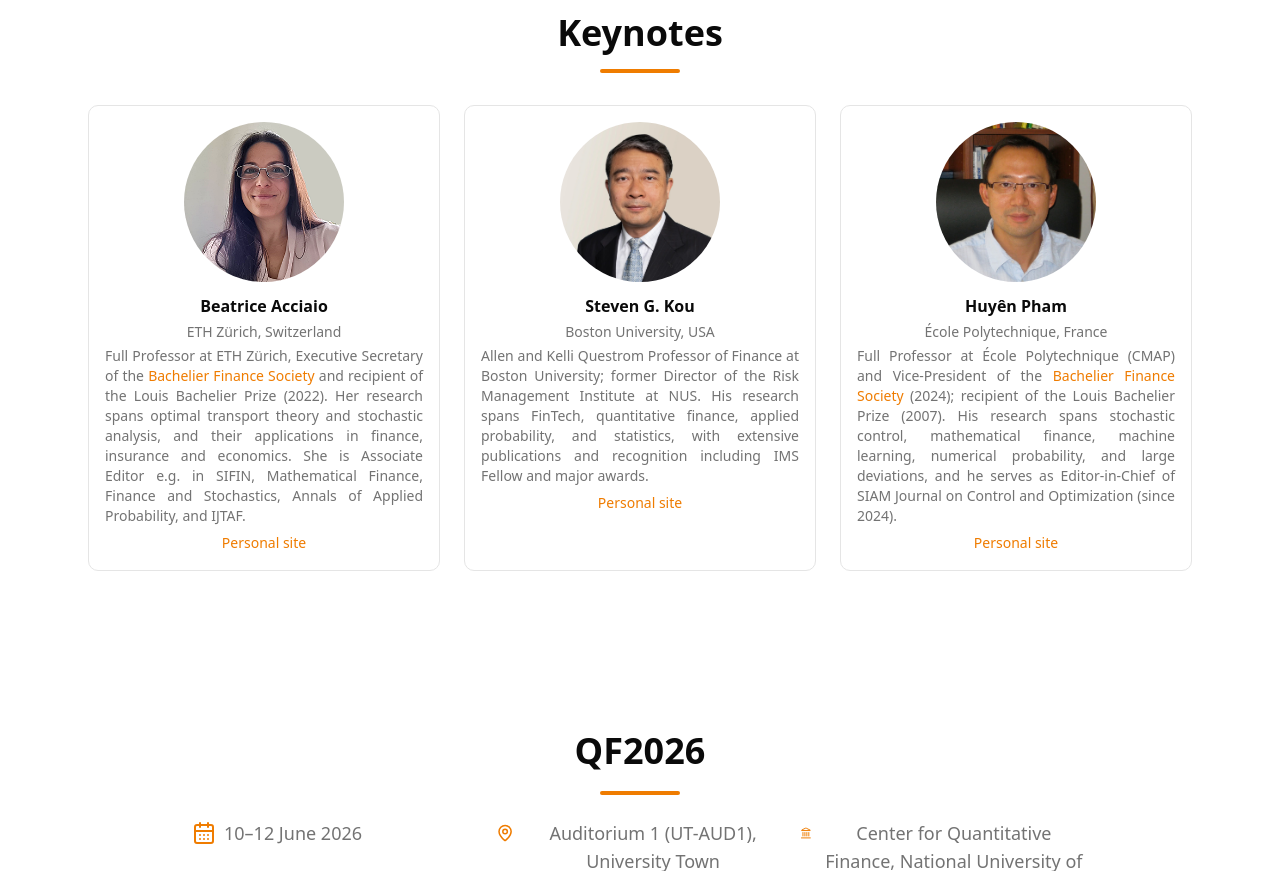
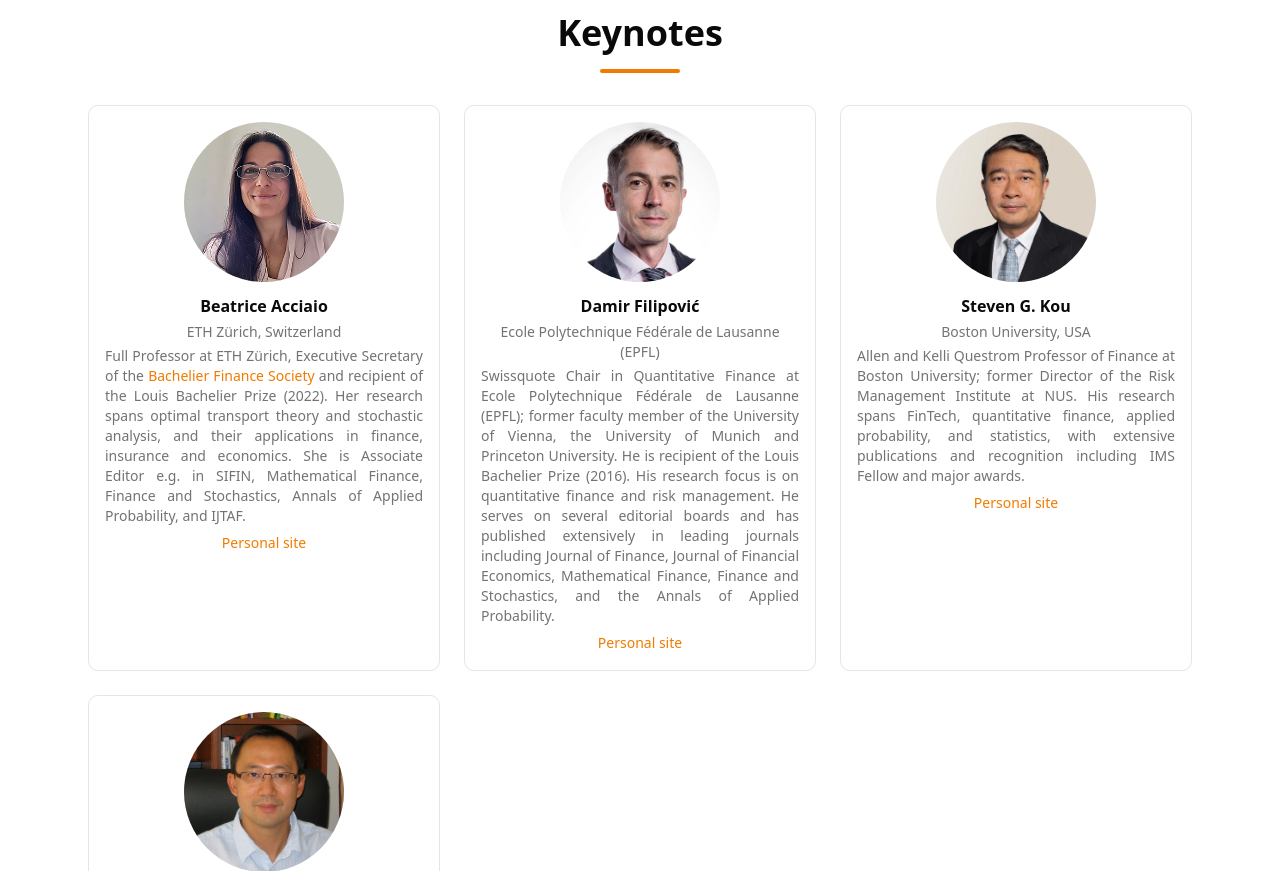
Before and after one commit to Hanmingh/quantitative-finance-conference-2026, a React (Vite) app: page / in a window 1280 px wide. Shown: the part 740-1611 px from the top of the page. Built offline with nearby package versions, Linux system fonts and the light colour scheme.

Commit message:
Damir_updated

```diff
--- a/src/data/keynotes.ts
+++ b/src/data/keynotes.ts
@@ -15,6 +15,14 @@
     initials: "BA",
     bio: "Full Professor at ETH Zürich, Executive Secretary of the Bachelier Finance Society and recipient of the Louis Bachelier Prize (2022). Her research spans optimal transport theory and stochastic analysis, and their applications in finance, insurance and economics. She is Associate Editor e.g. in SIFIN, Mathematical Finance, Finance and Stochastics, Annals of Applied Probability, and IJTAF.",
     imageSrc: "/Bea.png",
+  },
+  {
+    name: "Damir Filipović",
+    affiliation: "Ecole Polytechnique Fédérale de Lausanne (EPFL)",
+    siteUrl: "https://www.epfl.ch/labs/csf/",
+    initials: "DF",
+    bio:"Swissquote Chair in Quantitative Finance at Ecole Polytechnique Fédérale de Lausanne (EPFL); former faculty member of the University of Vienna, the University of Munich and Princeton University. He is recipient of the Louis Bachelier Prize (2016). His research focus is on quantitative finance and risk management. He serves on several editorial boards and has published extensively in leading journals including Journal of Finance, Journal of Financial Economics, Mathematical Finance, Finance and Stochastics, and the Annals of Applied Probability. ",
+    imageSrc: "/Damir.jpg",
   },
   {
     name: "Steven G. Kou",
```
Also changed, not shown: public/Damir.jpg (added).
